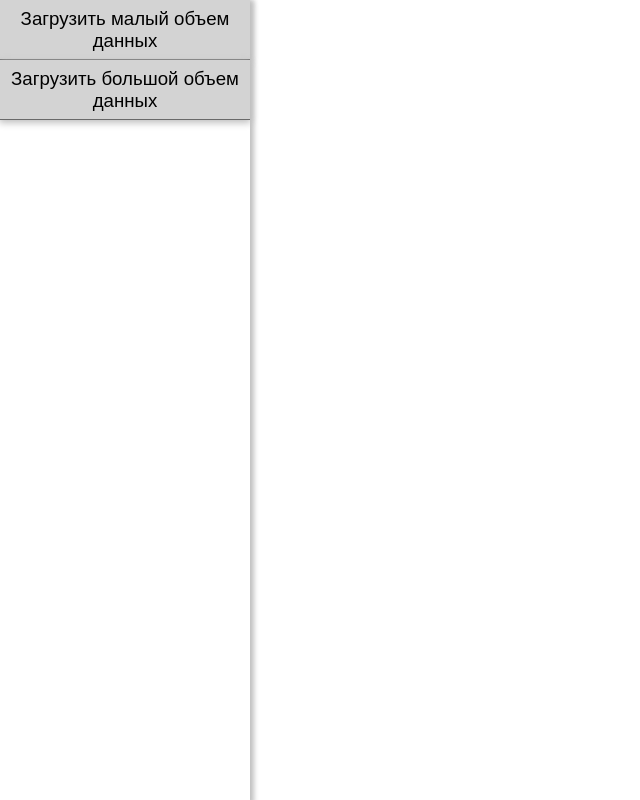
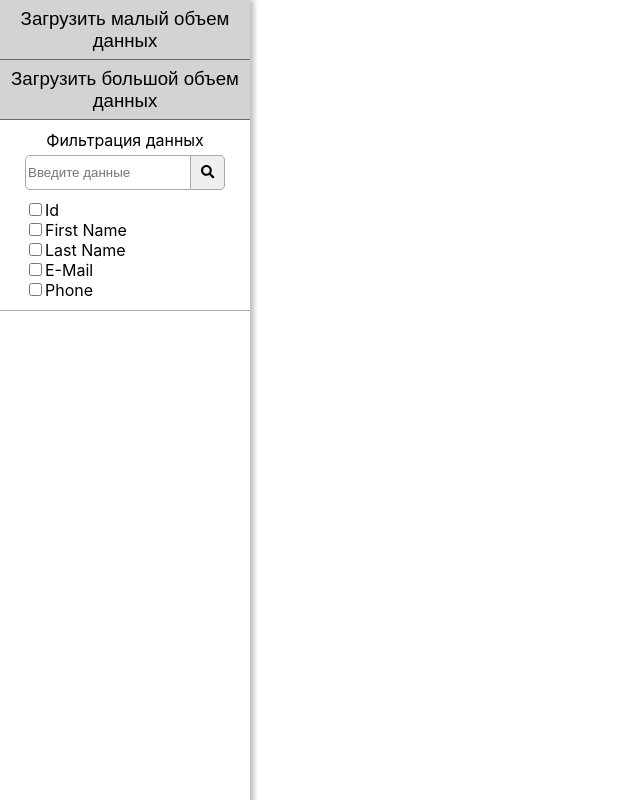
Before and after one commit to Kefir103/contact-directory, a React app: page / in a window 1280 px wide. Shown: the whole page, without its empty margins (0-640 px from the left). Built offline with nearby package versions, Linux system fonts and the light colour scheme.

Commit message:
Добавлена фильтрация записей по тексту и полям

```diff
--- a/package.json
+++ b/package.json
@@ -27,10 +27,14 @@
         ]
     },
     "dependencies": {
+        "@fortawesome/fontawesome-free": "^5.14.0",
+        "@fortawesome/fontawesome-svg-core": "^1.2.30",
+        "@fortawesome/free-solid-svg-icons": "^5.14.0",
+        "@fortawesome/react-fontawesome": "^0.1.11",
         "express": "^4.17.1",
+        "lodash": "^4.17.19",
         "node-sass": "^4.14.0",
         "npm-run-all": "^4.1.5",
-        "lodash": "^4.17.19",
         "react": "^16.13.1",
         "react-dom": "^16.13.1",
         "react-redux": "^7.2.0",
--- /dev/null
+++ b/src/client/components/sidemenu/FilterContainer.js
@@ -0,0 +1,105 @@
+import React from 'react';
+import { connect } from 'react-redux';
+import { FontAwesomeIcon } from '@fortawesome/react-fontawesome';
+import { faSearch } from '@fortawesome/free-solid-svg-icons';
+import { bindActionCreators } from 'redux';
+import { setFilterFields, setFilterText } from '../../redux/actions/filterActions';
+import { filterElements } from '../../redux/actions/dataActions';
+
+const FilterContainer = (props) => {
+    const handleFilterFormSubmit = (event) => {
+        event.preventDefault();
+        if (props.filterText) {
+            props.actions.filterElements(props.elements, props.filterText, props.filterFields);
+        }
+    };
+
+    const handleFilterTextChanged = (event) => {
+        event.preventDefault();
+        props.actions.setFilterText(event.target.value);
+        if (!event.target.value) {
+            props.actions.filterElements();
+        }
+    };
+
+    const handleFilterValueChecked = (event) => {
+        if (event.target.checked) {
+            props.actions.setFilterFields([...props.filterFields, event.target.name]);
+        } else {
+            const deletingElementIndex = props.filterFields.findIndex(
+                (field) => field === event.target.name
+            );
+            const newFilterFields = [...props.filterFields];
+            newFilterFields.splice(deletingElementIndex, 1);
+            props.actions.setFilterFields(newFilterFields);
+        }
+    };
+
+    return (
+        <div className={'filter-container'}>
+            <p>Фильтрация данных</p>
+            <form id={'filter-form'} onSubmit={handleFilterFormSubmit}>
+                <input
+                    type={'search'}
+                    placeholder={'Введите данные'}
+                    value={props.filterText}
+                    onChange={handleFilterTextChanged}
+                />
+                <button type={'submit'}>
+                    <FontAwesomeIcon icon={faSearch} size={'1x'} />
+                </button>
+                <label>
+                    <input type={'checkbox'} name={'id'} onChange={handleFilterValueChecked} />
+                    Id
+                </label>
+                <label>
+                    <input
+                        type={'checkbox'}
+                        name={'firstName'}
+                        onChange={handleFilterValueChecked}
+                    />
+                    First Name
+                </label>
+                <label>
+                    <input
+                        type={'checkbox'}
+                        name={'lastName'}
+                        onChange={handleFilterValueChecked}
+                    />
+                    Last Name
+                </label>
+                <label>
+                    <input type={'checkbox'} name={'email'} onChange={handleFilterValueChecked} />
+                    E-Mail
+                </label>
+                <label>
+                    <input type={'checkbox'} name={'phone'} onChange={handleFilterValueChecked} />
+                    Phone
+                </label>
+            </form>
+        </div>
+    );
+};
+
+const mapStateToProps = (state) => {
+    return {
+        filterFields: state.filter.filterFields,
+        filterText: state.filter.filterText,
+        elements: state.data.elements,
+    };
+};
+
+const mapDispatchToProps = (dispatch) => {
+    return {
+        actions: bindActionCreators(
+            {
+                setFilterFields,
+                setFilterText,
+                filterElements,
+            },
+            dispatch
+        ),
+    };
+};
+
+export default connect(mapStateToProps, mapDispatchToProps)(FilterContainer);
--- a/src/client/components/sidemenu/SideMenu.js
+++ b/src/client/components/sidemenu/SideMenu.js
@@ -1,11 +1,13 @@
 import React from 'react';
 import LoadBtnContainer from './LoadBtnContainer';
 import { connect } from 'react-redux';
+import FilterContainer from './FilterContainer';
 
 const SideMenu = () => {
     return (
         <aside>
             <LoadBtnContainer />
+            <FilterContainer />
         </aside>
     );
 };
--- a/src/client/components/table/Table.js
+++ b/src/client/components/table/Table.js
@@ -7,16 +7,22 @@ import TablePanel from './TablePanel';
 import TableElement from './TableElement';
 
 const Table = (props) => {
-    useEffect(() => {}, [props.elements]);
+    useEffect(() => {}, [props.elements, props.filteredElements]);
 
     return (
         <p className={'table'}>
             <TablePanel />
-            {props.elements.length !== 0
-                ? props.elements.map((element) => {
-                      return <TableElement element={element} />;
-                  })
-                : ''}
+            {props.elements.length ? (
+                <>
+                    {props.filteredElements && props.filteredElements.length
+                        ? props.filteredElements.map((element) => (
+                              <TableElement element={element} />
+                          ))
+                        : props.elements.map((element) => <TableElement element={element} />)}
+                </>
+            ) : (
+                ''
+            )}
         </p>
     );
 };
--- a/src/client/redux/actions/actionTypes.js
+++ b/src/client/redux/actions/actionTypes.js
@@ -14,4 +14,5 @@ export const FILTER = {
     SET_FILTER_TEXT: 'filter/setFilterText',
     SET_CURRENT_PAGE: 'filter/setCurrentPage',
     SET_SORTING_MAP: 'filter/setSortingMap',
+    SET_FILTER_FIELDS: 'filter/setFilterFields',
 };
--- a/src/client/redux/actions/dataActions.js
+++ b/src/client/redux/actions/dataActions.js
@@ -12,6 +12,11 @@ export function setData(data, sortingMap) {
 }
 
 export function filterElements(data, filterText, filterFields) {
+    if (!data || !filterText || !filterFields) {
+        return {
+            type: Types.DATA.FILTER_ELEMENTS
+        }
+    }
     return {
         type: Types.DATA.FILTER_ELEMENTS,
         payload: {
--- a/src/client/redux/actions/filterActions.js
+++ b/src/client/redux/actions/filterActions.js
@@ -20,3 +20,10 @@ export function setSortingMap(entries) {
         payload: entries,
     };
 }
+
+export function setFilterFields(fields) {
+    return {
+        type: Types.FILTER.SET_FILTER_FIELDS,
+        payload: fields,
+    };
+}
--- a/src/client/redux/initialState.js
+++ b/src/client/redux/initialState.js
@@ -2,6 +2,7 @@ export const initialState = {
     filter: {
         sortingMap: new Map([]),
         filterText: '',
+        filterFields: [],
         currentPage: 1,
     },
     data: {
--- a/src/client/redux/reducers/dataReducer.js
+++ b/src/client/redux/reducers/dataReducer.js
@@ -27,7 +27,7 @@ export function dataReducer(state = initialState, action) {
             };
         }
         case Types.DATA.FILTER_ELEMENTS: {
-            if (!action.payload.filterText || !action.payload.filterFields) {
+            if (!action.payload) {
                 return {
                     ...state,
                     filteredElements: undefined,
--- a/src/client/redux/reducers/filterReducer.js
+++ b/src/client/redux/reducers/filterReducer.js
@@ -26,6 +26,12 @@ export function filterReducer(state = initialState, action) {
                 filterText: filterText,
             };
         }
+        case Types.FILTER.SET_FILTER_FIELDS: {
+            return {
+                ...state,
+                filterFields: action.payload,
+            };
+        }
         default:
             return state;
     }
--- /dev/null
+++ b/src/client/styles/components/sideMenu/_filterContainer.scss
@@ -0,0 +1,46 @@
+.filter-container {
+    display: flex;
+    flex-direction: column;
+    width: 100%;
+    align-items: center;
+    background: white;
+    border-bottom: 1px solid darkgray;
+    padding: 10px 0;
+
+    p {
+        margin: 0 0 5px;
+    }
+
+    #filter-form {
+        position: relative;
+        display: flex;
+        flex-direction: column;
+
+        input[type='search'] {
+            position: relative;
+            width: 200px;
+            height: 35px;
+            box-sizing: border-box;
+            background: white;
+            outline: none;
+            border: 1px solid darkgray;
+            padding-right: 35px;
+            margin-bottom: 10px;
+            border-radius: 5px;
+        }
+        button[type='submit'] {
+            width: 35px;
+            height: 35px;
+            position: absolute;
+            right: 0;
+            top: 0;
+            bottom: 0;
+            padding: 0;
+            outline: none;
+            border: 1px solid darkgray;
+            border-top-right-radius: 5px;
+            border-bottom-right-radius: 5px;
+            cursor: pointer;
+        }
+    }
+}
--- a/src/client/styles/components/sideMenu/_loadBtnContainer.scss
+++ b/src/client/styles/components/sideMenu/_loadBtnContainer.scss
@@ -7,7 +7,6 @@
         height: 60px;
         border: none;
         border-bottom: 1px solid dimgray;
-        box-shadow: 0 2px 7px 1px silver;
         outline: none;
         background-color: lightgray;
         font-size: 14pt;
--- a/src/client/styles/styles.scss
+++ b/src/client/styles/styles.scss
@@ -3,6 +3,7 @@
 @import 'components/table/tablePanel';
 @import 'components/sideMenu/loadBtnContainer';
 @import 'components/sideMenu/sideMenu';
+@import 'components/sideMenu/filterContainer';
 
 body {
     margin: 0;
```
Also changed, not shown: public/styles.css.
